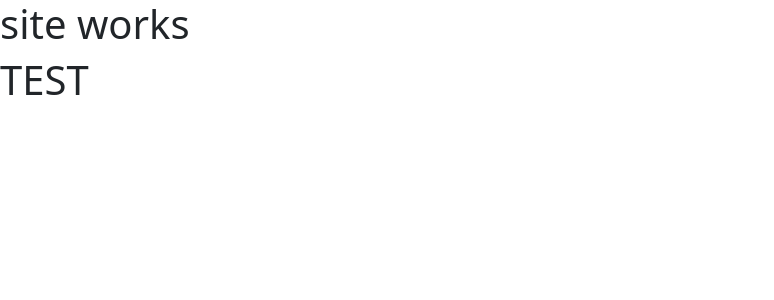
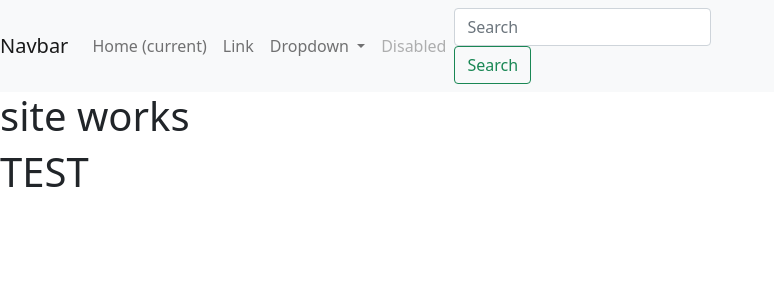
Before and after one commit to jordanforbes/Resume-Helper, a Flask app: page / in a window 1280 px wide. Shown: the top 300 px of the page, without its empty margins (0-774 px from the left). Run offline with Flask 2, Linux system fonts and the light colour scheme.

Commit message:
added navbar

```diff
--- a/templates/base.html
+++ b/templates/base.html
@@ -6,6 +6,41 @@
         <link href="https://cdn.jsdelivr.net/npm/bootstrap@5.1.3/dist/css/bootstrap.min.css" rel="stylesheet" integrity="sha384-1BmE4kWBq78iYhFldvKuhfTAU6auU8tT94WrHftjDbrCEXSU1oBoqyl2QvZ6jIW3" crossorigin="anonymous">
     </head>
     <body>
+        <nav class="navbar navbar-expand-lg navbar-light bg-light">
+            <a class="navbar-brand" href="#">Navbar</a>
+            <button class="navbar-toggler" type="button" data-toggle="collapse" data-target="#navbarSupportedContent" aria-controls="navbarSupportedContent" aria-expanded="false" aria-label="Toggle navigation">
+              <span class="navbar-toggler-icon"></span>
+            </button>
+
+            <div class="collapse navbar-collapse" id="navbarSupportedContent">
+              <ul class="navbar-nav mr-auto">
+                <li class="nav-item active">
+                  <a class="nav-link" href="#">Home <span class="sr-only">(current)</span></a>
+                </li>
+                <li class="nav-item">
+                  <a class="nav-link" href="#">Link</a>
+                </li>
+                <li class="nav-item dropdown">
+                  <a class="nav-link dropdown-toggle" href="#" id="navbarDropdown" role="button" data-toggle="dropdown" aria-haspopup="true" aria-expanded="false">
+                    Dropdown
+                  </a>
+                  <div class="dropdown-menu" aria-labelledby="navbarDropdown">
+                    <a class="dropdown-item" href="#">Action</a>
+                    <a class="dropdown-item" href="#">Another action</a>
+                    <div class="dropdown-divider"></div>
+                    <a class="dropdown-item" href="#">Something else here</a>
+                  </div>
+                </li>
+                <li class="nav-item">
+                  <a class="nav-link disabled" href="#">Disabled</a>
+                </li>
+              </ul>
+              <form class="form-inline my-2 my-lg-0">
+                <input class="form-control mr-sm-2" type="search" placeholder="Search" aria-label="Search">
+                <button class="btn btn-outline-success my-2 my-sm-0" type="submit">Search</button>
+              </form>
+            </div>
+          </nav>
         <h1>site works</h1>
         {% block content %}
         {% endblock %}
```
